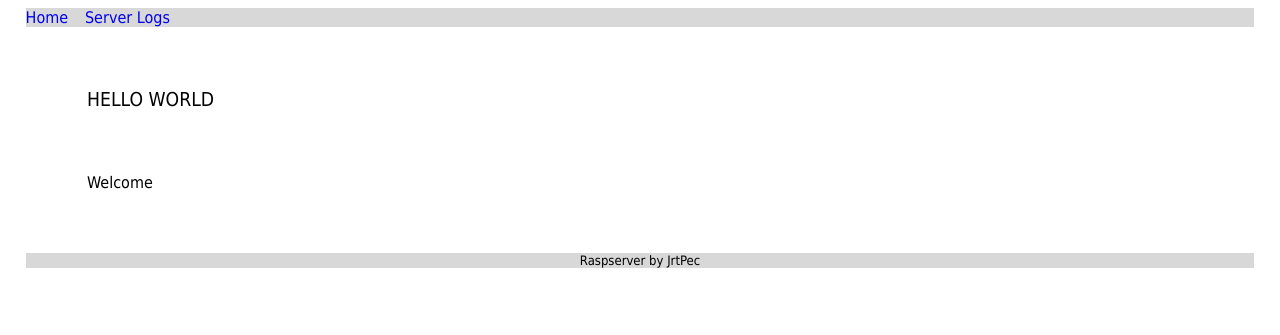
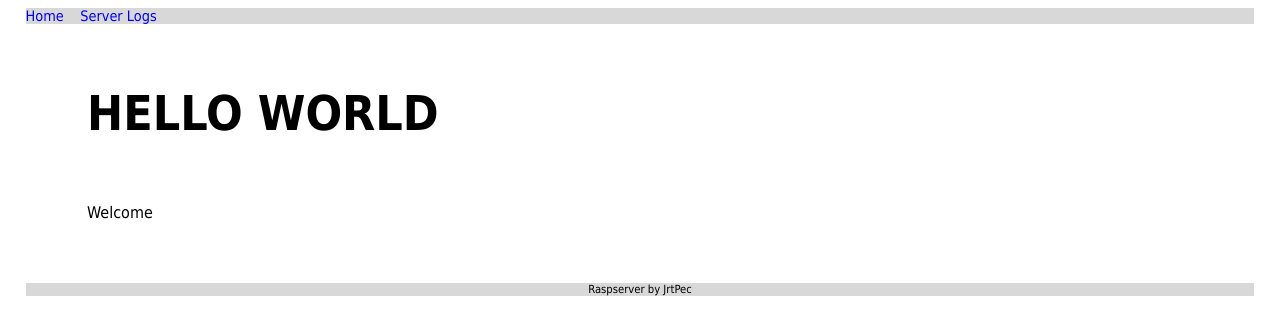
Before and after one commit to JrtPec/raspserver, a Flask app: page / in a window 1280 px wide. Shown: the top 335 px of the page. Run offline with Flask 2, Linux system fonts and the light colour scheme.

Commit message:
relative font sizes

```diff
--- a/app/static/css/style.css
+++ b/app/static/css/style.css
@@ -8,15 +8,16 @@ body {
 }
 
 footer {
-	font-size: small;
+	font-size: 0.7em;
 	text-align: center;
 	background-color: #D8D8D8;
 }
 
 header {
 	margin: 5%;
-	font-size: larger;
+	font-size: 3em;
 	text-transform: uppercase;
+	font-weight: bold;
 }
 
 article {
@@ -26,6 +27,7 @@ article {
 nav {
 	text-transform: capitalize;
 	background-color: #D8D8D8;
+	font-size: 0.9em
 }
 
 menuitem {
```
